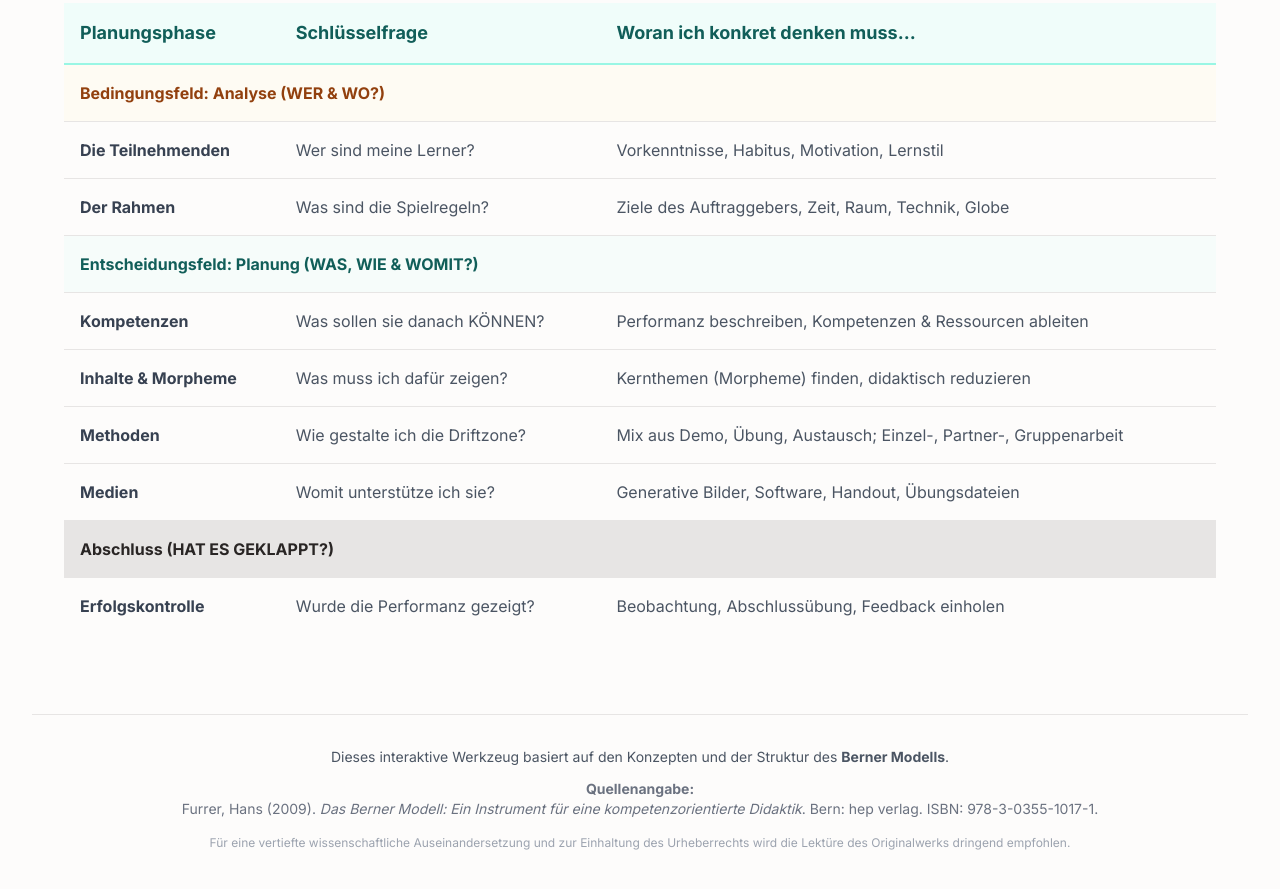
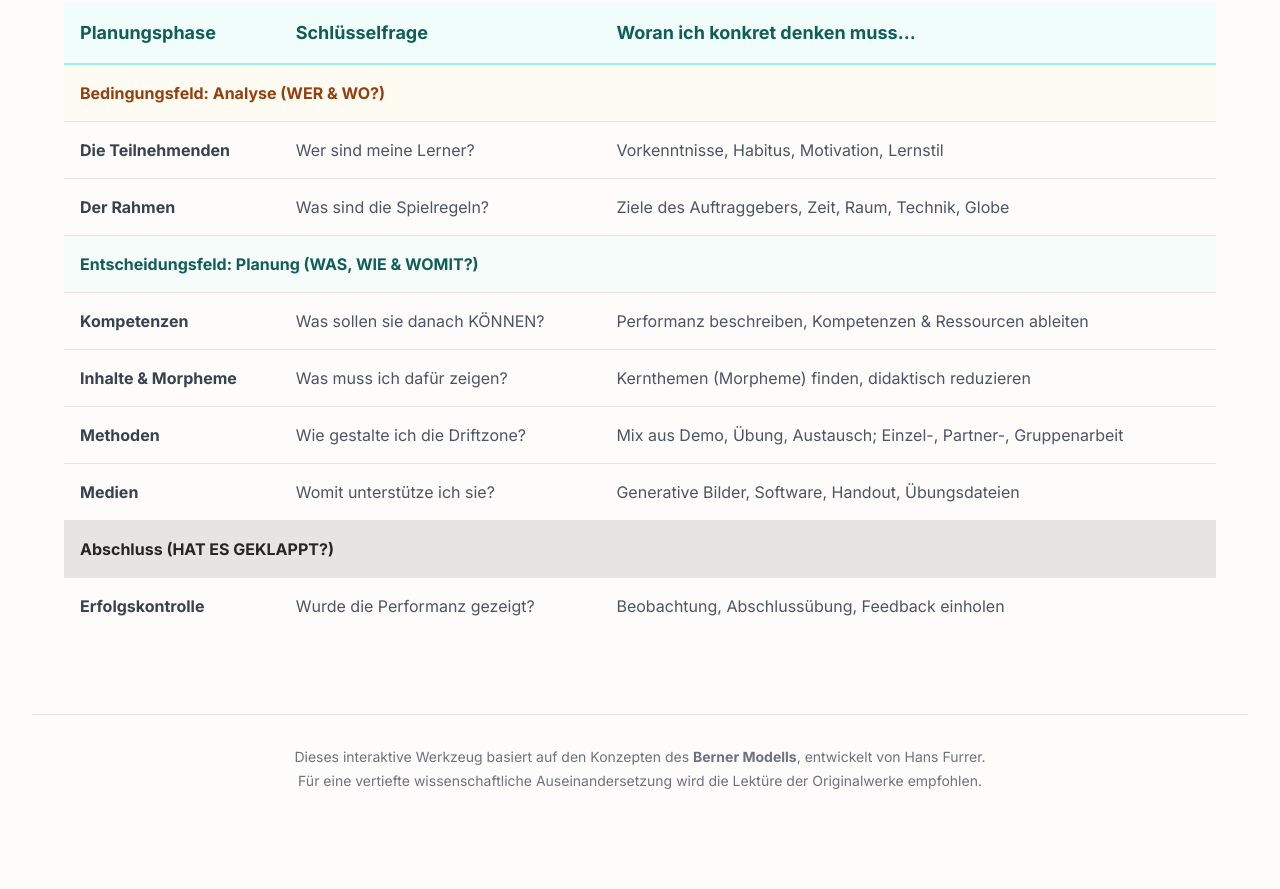
Before and after one commit to Voyager-IQ/AI-BernerModell-Toolkit, a plain HTML site: page AI-dashboard.html in a window 1280 px wide. Shown: the part 3429-4318 px from the top of the page. Drawn offline with nearby package versions, Linux system fonts and the light colour scheme.

Commit message:
Revise footer content and CSP comment
Updated the footer text for clarity and conciseness, and modified the Content Security Policy comment.

```diff
--- a/AI-dashboard.html
+++ b/AI-dashboard.html
@@ -10,15 +10,7 @@
     <link rel="preconnect" href="https://fonts.gstatic.com" crossorigin>
     <link href="https://fonts.googleapis.com/css2?family=Inter:wght@400;500;700&display=swap" rel="stylesheet">
 
-    <!-- Sicherheit (CSP) -->
-    <meta http-equiv="Content-Security-Policy"
-          content="default-src 'self'; img-src 'self' data: https:;
-                   style-src 'self' 'unsafe-inline' https:;
-                   script-src 'self' https:;
-                   connect-src 'self' https: http://localhost:*;
-                   font-src 'self' data: https:;">
-
-    <!-- Chosen Palette: Calm Harmony (Warm neutrals with muted teal/orange accents) -->
+    <!-- Sicherheit (CSP) --><!-- Chosen Palette: Calm Harmony (Warm neutrals with muted teal/orange accents) -->
     <!-- Application Structure Plan: A task-oriented dashboard centered on the Berner Modell. The structure includes an AI provider selection (Google, LM Studio, Ollama) to make the tool more flexible. It retains the competence-based approach, replacing 'Lernziele' with 'Kompetenzen'. A section introduces key concepts from the source book (Morpheme, Driftzone). The AI assistant generates competence breakdowns (Performanz, Kompetenz, Ressourcen), directly applying the book's methodology with the user's chosen AI backend. This structure guides the user from configuration and theory to practical AI-assisted planning. -->
     <!-- Visualization & Content Choices: 1. Main Model Structure: Report Info -> The 6 factors of the Berner Modell. Goal -> Organize/Navigate. Viz -> Interactive HTML/CSS cards. Interaction -> Click to reveal details. Justification -> Visually represents the model's structure. Method -> HTML/Tailwind. 2. Key Concepts Section: Report Info -> Concepts like Morpheme, Driftzone. Goal -> Explain/Inform. Viz -> Interactive cards. Interaction -> Click to show definitions. Justification -> Deepens understanding. Method -> HTML/Tailwind. 3. AI Assistant: Report Info -> Competence analysis examples. Goal -> Apply principles. Viz -> Input forms and structured text output. Interaction -> User selects AI provider, inputs parameters for a full competence breakdown. Justification -> Turns theory into a powerful, practical planning tool. Method -> Gemini API or local LLM via fetch. 4. Interdependence Chart & Checklist: Report Info -> Interdependence principle and summary. Goal -> Explain/Summarize. Viz -> Radar Chart & HTML Table. Justification -> Visual summary and reference. Library/Method -> Chart.js, HTML/Tailwind. -->
     <!-- CONFIRMATION: NO SVG graphics used. NO Mermaid JS used. -->
@@ -320,17 +312,13 @@
             </section>
 
             <footer class="text-center mt-20 py-8 border-t border-stone-200">
-                <p class="text-sm text-gray-600">
-                    Dieses interaktive Werkzeug basiert auf den Konzepten und der Struktur des <strong>Berner Modells</strong>.
-                </p>
-                <p class="text-sm text-gray-500 mt-3">
-                    <strong>Quellenangabe:</strong><br>
-                    Furrer, Hans (2009). <i>Das Berner Modell: Ein Instrument für eine kompetenzorientierte Didaktik</i>. Bern: hep verlag. ISBN: 978-3-0355-1017-1.
-                </p>
-                 <p class="text-xs text-gray-400 mt-4">
-                    Für eine vertiefte wissenschaftliche Auseinandersetzung und zur Einhaltung des Urheberrechts wird die Lektüre des Originalwerks dringend empfohlen.
-                </p>
-            </footer>
+    <p class="text-sm text-gray-500">
+        Dieses interaktive Werkzeug basiert auf den Konzepten des <strong>Berner Modells</strong>, entwickelt von Hans Furrer.
+    </p>
+    <p class="text-sm text-gray-500 mt-1">
+        Für eine vertiefte wissenschaftliche Auseinandersetzung wird die Lektüre der Originalwerke empfohlen.
+    </p>
+</footer>
 
         </main>
     </div>
@@ -348,7 +336,7 @@ document.addEventListener('DOMContentLoaded', () => {
                         <ul class="list-disc pl-5 mt-1">
                             <li>Wie hoch ist die allgemeine IT-Affinität?</li>
                             <li>Welche Erfahrungen und (Vor-)Urteile zum Thema bringen sie mit?</li>
-                            <li>Welcher Lerntyp ist vorherchend (visuell, auditiv, kinästhetisch)?</li>
+                            <li>Welcher Lerntyp ist vorherrschend (visuell, auditiv, kinästhetisch)?</li>
                         </ul>
                     </li>
                     <li><strong>Motivation & Einstellung:</strong>
```
